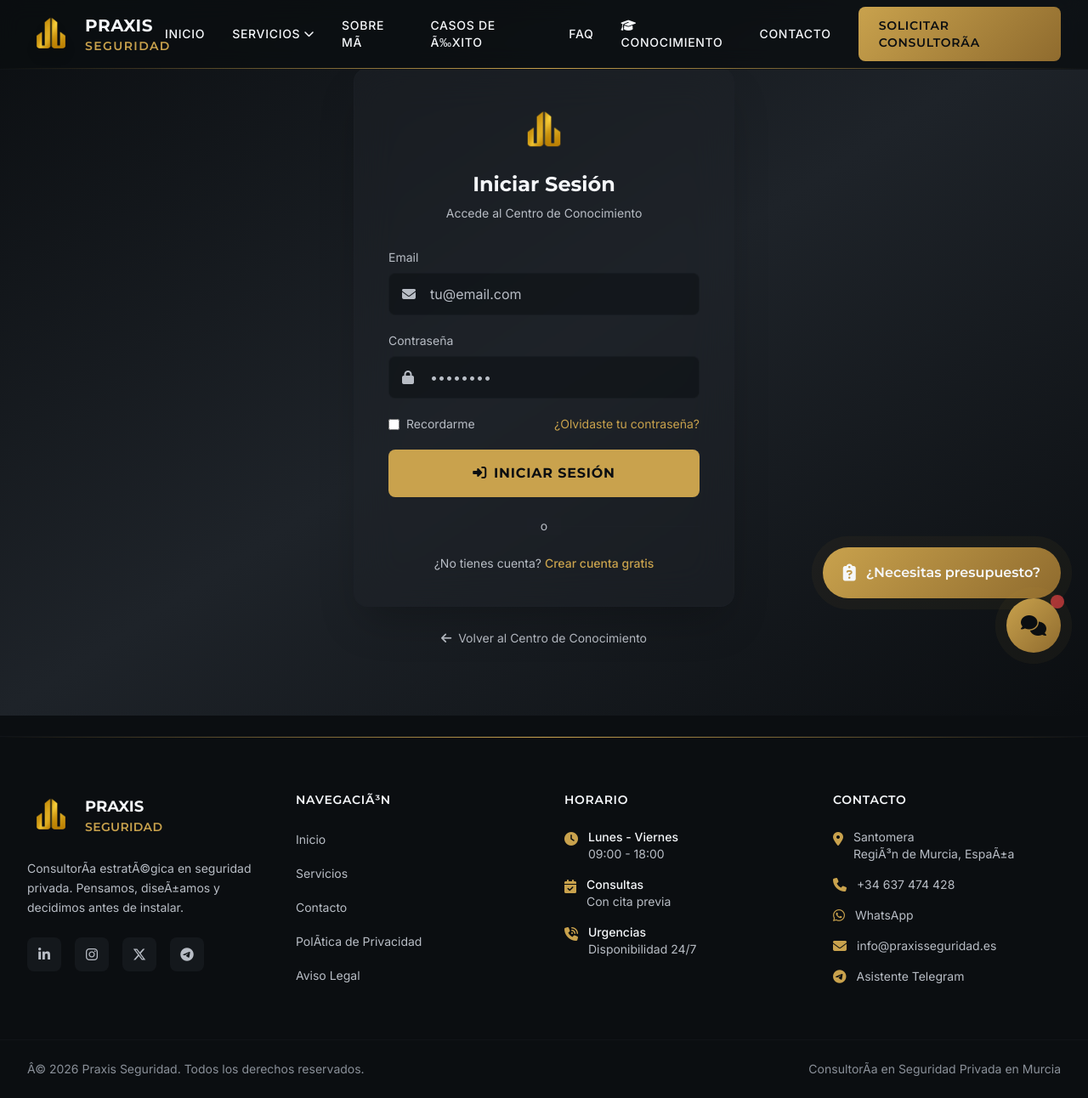
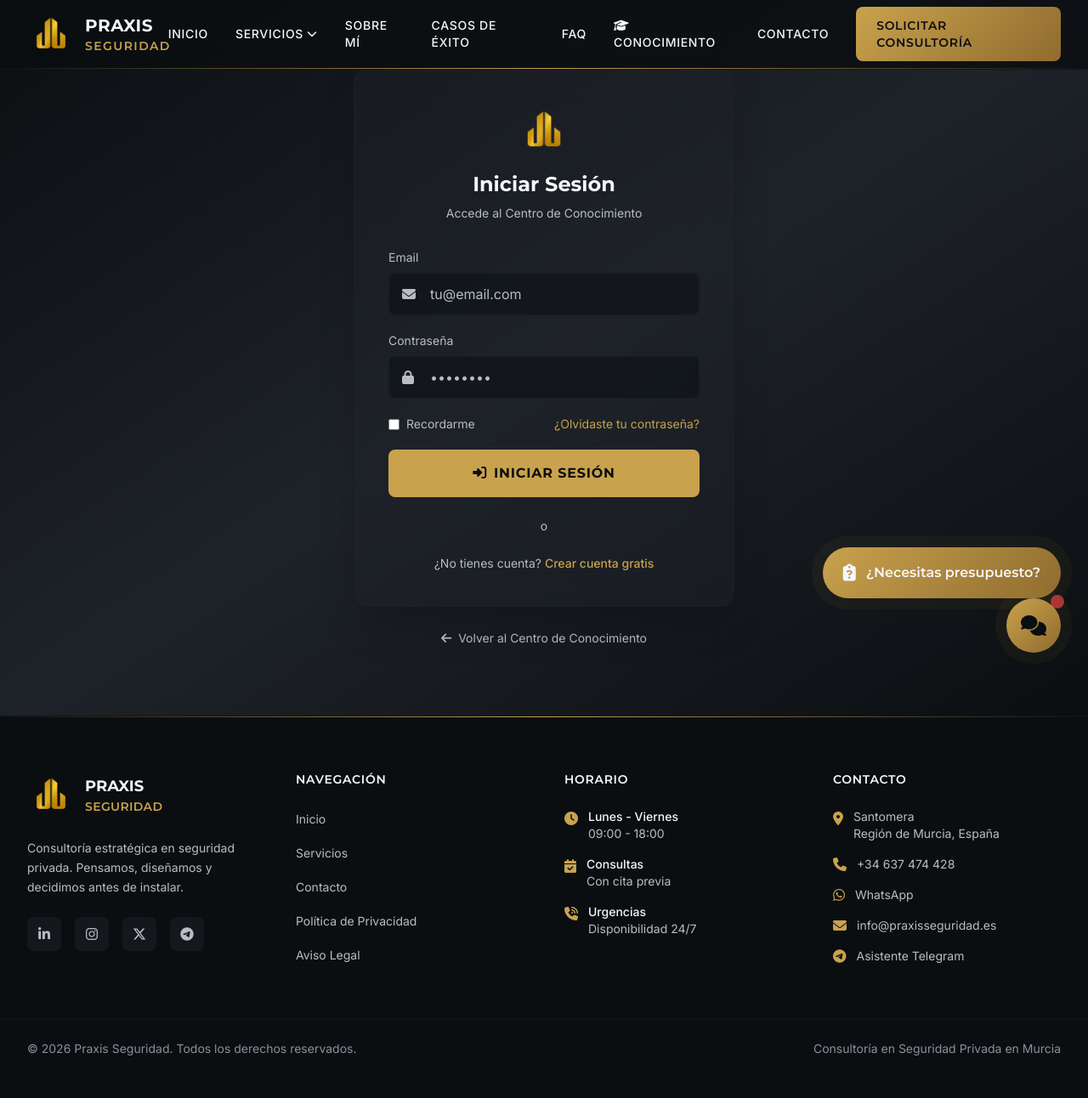
Before and after one commit to juanluispalazonnicolas-blip/WEB-2, a PHP site: page /auth/login.php in a window 1280 px wide. Shown: the whole page at 85% size. After the commit the page ends 1242 px from the top, so only its background shows below. Run offline with PHP 8.4, Linux system fonts and the light colour scheme; some libraries are stand-ins or nearby versions.

Commit message:
Corregidas rutas relativas en header y footer con base_url

```diff
--- a/includes/footer.php
+++ b/includes/footer.php
@@ -18,7 +18,7 @@
                         </div>
                     </a>
                     <p class="text-praxis-gray-light text-sm leading-relaxed mb-6">
-                        ConsultorÃ­a estratÃ©gica en seguridad privada. Pensamos, diseÃ±amos y decidimos antes de instalar.
+                        Consultoría estratégica en seguridad privada. Pensamos, diseñamos y decidimos antes de instalar.
                     </p>
                     <!-- Social Icons -->
                     <div class="flex space-x-4">
@@ -39,7 +39,7 @@
 
                 <!-- Column 2: Navigation -->
                 <div>
-                    <h4 class="text-praxis-white font-heading font-semibold text-sm uppercase tracking-wider mb-6">NavegaciÃ³n</h4>
+                    <h4 class="text-praxis-white font-heading font-semibold text-sm uppercase tracking-wider mb-6">Navegación</h4>
                     <ul class="space-y-4">
                         <li>
                             <a href="<?php echo $base_url; ?>index.php" class="text-praxis-gray-light hover:text-praxis-gold transition-colors text-sm">Inicio</a>
@@ -51,7 +51,7 @@
                             <a href="<?php echo $base_url; ?>contacto.php" class="text-praxis-gray-light hover:text-praxis-gold transition-colors text-sm">Contacto</a>
                         </li>
                         <li>
-                            <a href="#" class="text-praxis-gray-light hover:text-praxis-gold transition-colors text-sm">PolÃ­tica de Privacidad</a>
+                            <a href="#" class="text-praxis-gray-light hover:text-praxis-gold transition-colors text-sm">Política de Privacidad</a>
                         </li>
                         <li>
                             <a href="#" class="text-praxis-gray-light hover:text-praxis-gold transition-colors text-sm">Aviso Legal</a>
@@ -95,7 +95,7 @@
                             <i class="fas fa-location-dot text-praxis-gold mt-1"></i>
                             <div>
                                 <p class="text-praxis-gray-light text-sm">Santomera</p>
-                                <p class="text-praxis-gray-light text-sm">RegiÃ³n de Murcia, EspaÃ±a</p>
+                                <p class="text-praxis-gray-light text-sm">Región de Murcia, España</p>
                             </div>
                         </li>
                         <li class="flex items-center space-x-3">
@@ -124,10 +124,10 @@
             <div class="max-w-7xl mx-auto px-4 sm:px-6 lg:px-8 py-6">
                 <div class="flex flex-col md:flex-row items-center justify-between space-y-4 md:space-y-0">
                     <p class="text-praxis-gray-medium text-sm text-center md:text-left">
-                        Â© <?php echo date('Y'); ?> Praxis Seguridad. Todos los derechos reservados.
+                        © <?php echo date('Y'); ?> Praxis Seguridad. Todos los derechos reservados.
                     </p>
                     <p class="text-praxis-gray-medium text-sm">
-                        ConsultorÃ­a en Seguridad Privada en Murcia
+                        Consultoría en Seguridad Privada en Murcia
                     </p>
                 </div>
             </div>
--- a/includes/header.php
+++ b/includes/header.php
@@ -1,16 +1,15 @@
 <?php
 /**
  * Praxis Seguridad - Header
- * Cabecera reutilizable con navegaciÃ³n y meta tags
+ * Cabecera reutilizable con navegación y meta tags
  */
 
-// Variables por defecto si no estÃ¡n definidas
-$page_title = $page_title ?? 'Praxis Seguridad | ConsultorÃ­a EstratÃ©gica en Seguridad Privada';
-$page_description = $page_description ?? 'ConsultorÃ­a estratÃ©gica en seguridad privada en Murcia. AuditorÃ­as, diseÃ±o de sistemas, optimizaciÃ³n y servicios de vigilancia.';
+// Variables por defecto si no están definidas
+$page_title = $page_title ?? 'Praxis Seguridad | Consultoría Estratégica en Seguridad Privada';
+$page_description = $page_description ?? 'Consultoría estratégica en seguridad privada en Murcia. Auditorías, diseño de sistemas, optimización y servicios de vigilancia.';
 $current_page = $current_page ?? 'inicio';
 
-// Calcular la ruta base segÃºn el directorio actual
-// Esto permite que las pÃ¡ginas en subdirectorios encuentren los recursos
+// Calcular la ruta base según el directorio actual
 $base_url = '';
 $current_dir = dirname($_SERVER['PHP_SELF']);
 if (strpos($current_dir, '/conocimiento') !== false || strpos($current_dir, '/auth') !== false) {
@@ -23,7 +22,7 @@
     <meta charset="UTF-8">
     <meta name="viewport" content="width=device-width, initial-scale=1.0">
     <meta name="description" content="<?php echo htmlspecialchars($page_description); ?>">
-    <meta name="keywords" content="seguridad privada, consultorÃ­a seguridad, Murcia, Santomera, auditorÃ­a seguridad, alarmas, vigilancia">
+    <meta name="keywords" content="seguridad privada, consultoría seguridad, Murcia, Santomera, auditoría seguridad, alarmas, vigilancia">
     <meta name="author" content="Praxis Seguridad">
     <meta name="robots" content="index, follow">
 
@@ -370,11 +369,11 @@
                             <div class="bg-praxis-black border border-praxis-gold/20 rounded-xl shadow-2xl py-2 min-w-[280px]">
                                 <a href="<?php echo $base_url; ?>servicios.php#consultoria" class="flex items-center gap-3 px-4 py-3 hover:bg-praxis-gold/10 transition-colors">
                                     <i class="fas fa-chess-queen text-praxis-gold w-5"></i>
-                                    <span class="text-praxis-white text-sm">ConsultorÃ­a EstratÃ©gica</span>
+                                    <span class="text-praxis-white text-sm">Consultoría Estratégica</span>
                                 </a>
                                 <a href="<?php echo $base_url; ?>servicios.php#auditoria" class="flex items-center gap-3 px-4 py-3 hover:bg-praxis-gold/10 transition-colors">
                                     <i class="fas fa-magnifying-glass-chart text-praxis-gold w-5"></i>
-                                    <span class="text-praxis-white text-sm">AuditorÃ­a de Riesgos</span>
+                                    <span class="text-praxis-white text-sm">Auditoría de Riesgos</span>
                                 </a>
                                 <a href="<?php echo $base_url; ?>servicios.php#peritaje" class="flex items-center gap-3 px-4 py-3 hover:bg-praxis-gold/10 transition-colors">
                                     <i class="fas fa-gavel text-praxis-gold w-5"></i>
@@ -382,11 +381,11 @@
                                 </a>
                                 <a href="<?php echo $base_url; ?>servicios.php#sistemas" class="flex items-center gap-3 px-4 py-3 hover:bg-praxis-gold/10 transition-colors">
                                     <i class="fas fa-sitemap text-praxis-gold w-5"></i>
-                                    <span class="text-praxis-white text-sm">DiseÃ±o de Sistemas</span>
+                                    <span class="text-praxis-white text-sm">Diseño de Sistemas</span>
                                 </a>
                                 <a href="<?php echo $base_url; ?>servicios.php#optimizacion" class="flex items-center gap-3 px-4 py-3 hover:bg-praxis-gold/10 transition-colors">
                                     <i class="fas fa-gears text-praxis-gold w-5"></i>
-                                    <span class="text-praxis-white text-sm">OptimizaciÃ³n</span>
+                                    <span class="text-praxis-white text-sm">Optimización</span>
                                 </a>
                                 <a href="<?php echo $base_url; ?>servicios.php#vigilancia" class="flex items-center gap-3 px-4 py-3 hover:bg-praxis-gold/10 transition-colors">
                                     <i class="fas fa-user-shield text-praxis-gold w-5"></i>
@@ -394,11 +393,11 @@
                                 </a>
                                 <a href="<?php echo $base_url; ?>servicios.php#dpo" class="flex items-center gap-3 px-4 py-3 hover:bg-praxis-gold/10 transition-colors">
                                     <i class="fas fa-shield-halved text-praxis-gold w-5"></i>
-                                    <span class="text-praxis-white text-sm">ProtecciÃ³n de Datos (DPO)</span>
+                                    <span class="text-praxis-white text-sm">Protección de Datos (DPO)</span>
                                 </a>
                                 <a href="<?php echo $base_url; ?>servicios.php#tecnologia" class="flex items-center gap-3 px-4 py-3 hover:bg-praxis-gold/10 transition-colors">
                                     <i class="fas fa-microchip text-praxis-gold w-5"></i>
-                                    <span class="text-praxis-white text-sm">TecnologÃ­a e IA</span>
+                                    <span class="text-praxis-white text-sm">Tecnología e IA</span>
                                 </a>
                                 <!-- Separador -->
                                 <div class="h-px bg-praxis-gold/20 my-2 mx-4"></div>
@@ -415,11 +414,11 @@
                     </div>
 
                     <a href="<?php echo $base_url; ?>sobre-mi.php" class="nav-link text-sm font-medium uppercase tracking-wider hover:text-praxis-gold transition-colors <?php echo $current_page === 'sobre-mi' ? 'active' : ''; ?>">
-                        Sobre MÃ­
+                        Sobre Mí
                     </a>
 
                     <a href="<?php echo $base_url; ?>casos-exito.php" class="nav-link text-sm font-medium uppercase tracking-wider hover:text-praxis-gold transition-colors <?php echo $current_page === 'casos-exito' ? 'active' : ''; ?>">
-                        Casos de Ã‰xito
+                        Casos de Éxito
                     </a>
 
                     <a href="<?php echo $base_url; ?>faq.php" class="nav-link text-sm font-medium uppercase tracking-wider hover:text-praxis-gold transition-colors <?php echo $current_page === 'faq' ? 'active' : ''; ?>">
@@ -434,7 +433,7 @@
                         Contacto
                     </a>
                     <a href="<?php echo $base_url; ?>contacto.php" class="btn-gold px-6 py-3 rounded-lg text-praxis-black font-heading font-semibold text-sm uppercase tracking-wider">
-                        Solicitar ConsultorÃ­a
+                        Solicitar Consultoría
                     </a>
                 </nav>
 
@@ -455,17 +454,17 @@
     <div class="mobile-menu fixed inset-0 z-40 lg:hidden">
         <div class="absolute inset-0 bg-praxis-black/95 header-blur"></div>
         <div class="relative h-full flex flex-col items-center justify-center space-y-8">
-            <a href="index.php" class="text-2xl font-heading font-bold uppercase tracking-wider hover:text-praxis-gold transition-colors <?php echo $current_page === 'inicio' ? 'text-praxis-gold' : ''; ?>">
+            <a href="<?php echo $base_url; ?>index.php" class="text-2xl font-heading font-bold uppercase tracking-wider hover:text-praxis-gold transition-colors <?php echo $current_page === 'inicio' ? 'text-praxis-gold' : ''; ?>">
                 Inicio
             </a>
             <a href="<?php echo $base_url; ?>servicios.php" class="text-2xl font-heading font-bold uppercase tracking-wider hover:text-praxis-gold transition-colors <?php echo $current_page === 'servicios' ? 'text-praxis-gold' : ''; ?>">
                 Servicios
             </a>
             <a href="<?php echo $base_url; ?>sobre-mi.php" class="text-2xl font-heading font-bold uppercase tracking-wider hover:text-praxis-gold transition-colors <?php echo $current_page === 'sobre-mi' ? 'text-praxis-gold' : ''; ?>">
-                Sobre MÃ­
+                Sobre Mí
             </a>
             <a href="<?php echo $base_url; ?>casos-exito.php" class="text-2xl font-heading font-bold uppercase tracking-wider hover:text-praxis-gold transition-colors <?php echo $current_page === 'casos-exito' ? 'text-praxis-gold' : ''; ?>">
-                Casos de Ã‰xito
+                Casos de Éxito
             </a>
             <a href="<?php echo $base_url; ?>faq.php" class="text-2xl font-heading font-bold uppercase tracking-wider hover:text-praxis-gold transition-colors <?php echo $current_page === 'faq' ? 'text-praxis-gold' : ''; ?>">
                 FAQ
@@ -474,7 +473,7 @@
                 Contacto
             </a>
             <a href="<?php echo $base_url; ?>contacto.php" class="btn-gold px-8 py-4 rounded-lg text-praxis-black font-heading font-semibold text-lg uppercase tracking-wider mt-8">
-                Solicitar ConsultorÃ­a
+                Solicitar Consultoría
             </a>
         </div>
     </div>
```
